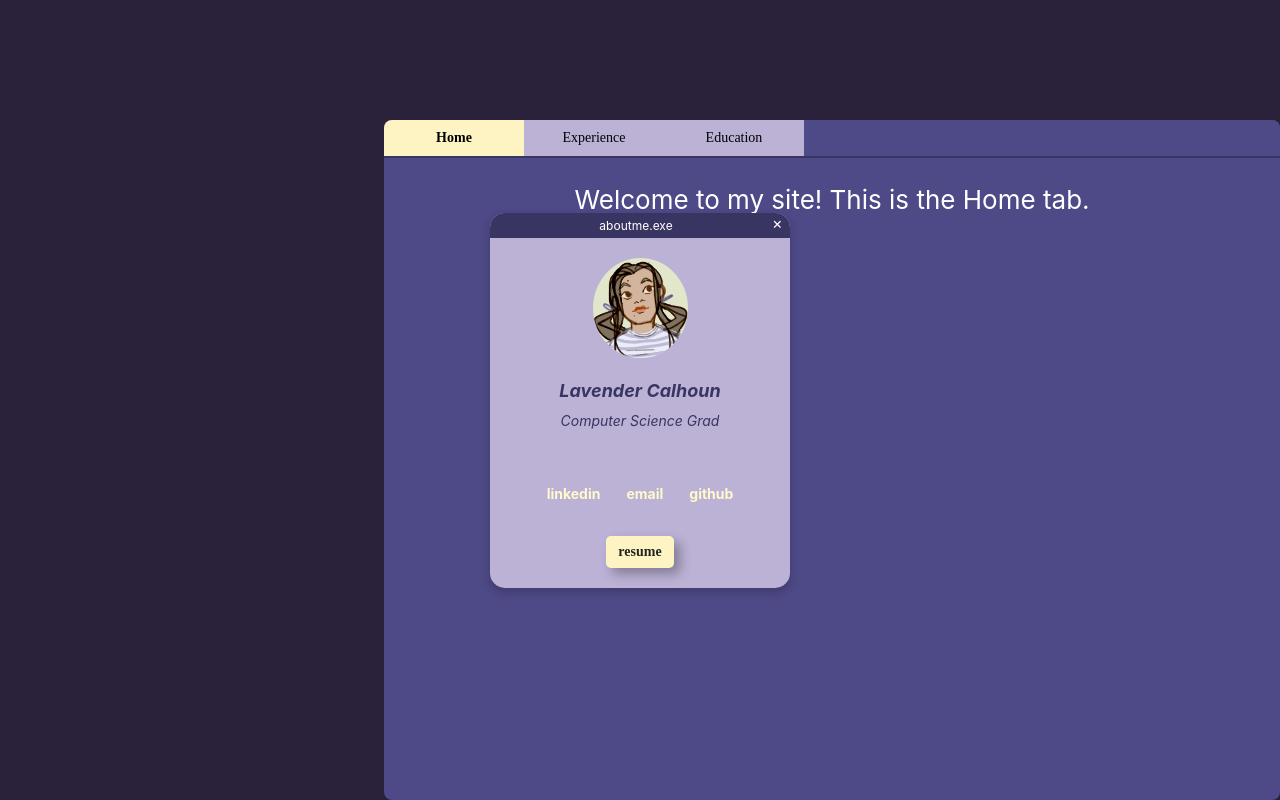
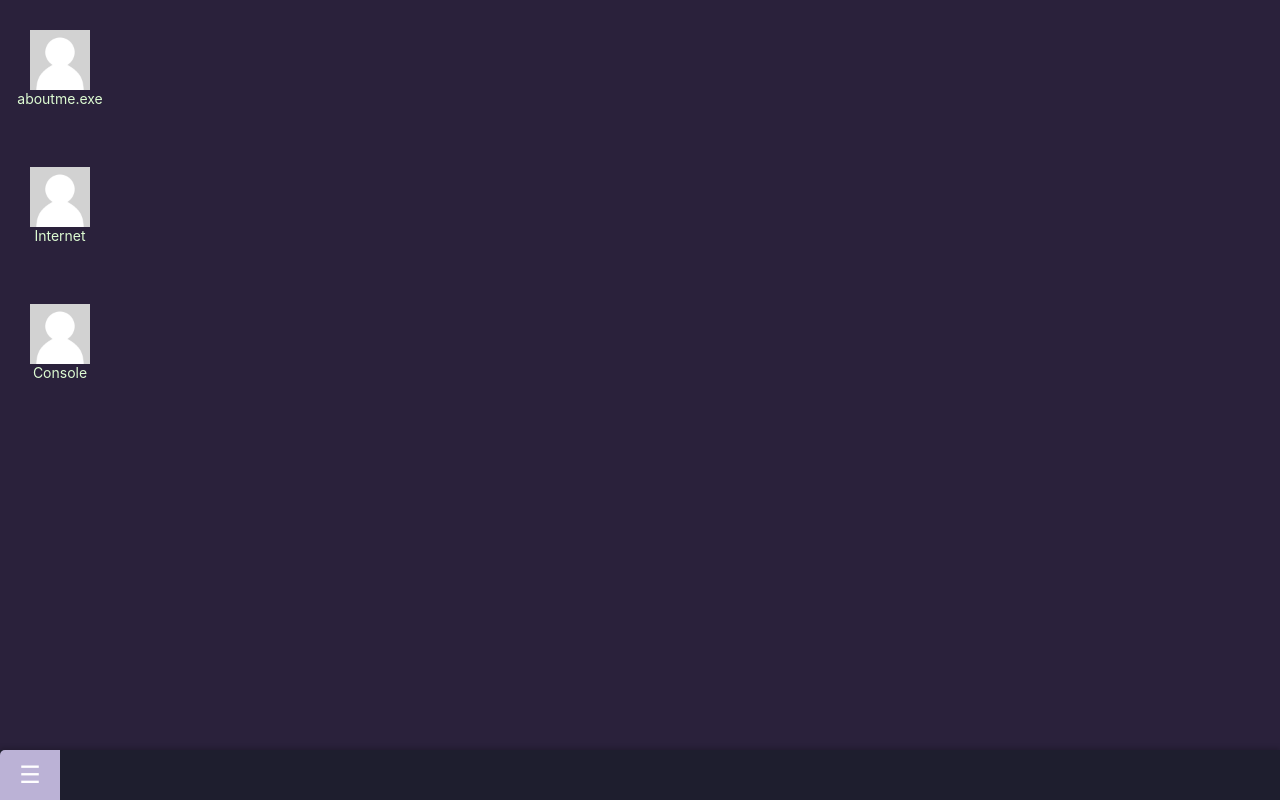
Before and after one commit to Lavender-C/portfolio-site, a React (Create React App) app: page / in a window 1280 px wide. Built offline with nearby package versions, Linux system fonts and the light colour scheme.

Commit message:
Added Taskbar, Program Shortcuts, Start Menu, and minimize buttons

```diff
--- a/src/App.css
+++ b/src/App.css
@@ -1,5 +1,13 @@
 .App {
   text-align: center;
+}
+
+.desktop {
+  background-color: #2a213b;
+  min-height: 100vh;
+  display: flex;
+  flex-direction: column;
+  font-size: calc(10px + 2vmin);
 }
 
 .App-logo {
@@ -13,13 +21,90 @@
   }
 }
 
-.App-header {
-  background-color: #2a213b;
-  min-height: 100vh;
+.shortcuts {
+  top: 10px;
+  margin: 30px;
   display: flex;
   flex-direction: column;
   align-items: center;
+  width: 60px;
+  font-size: 14px;
+  text-align: center;
+}
+
+.shortcuts img {
+  width: 60px;
+  height: 60px;
+  cursor: pointer;
+}
+
+/* Taskbar Stuff */
+.taskbar {
+  position: fixed;
+  bottom: 0;
+  left: 0;
+  width: 100%;
+  height: 50px;
+  background-color: #1e1e2e;
+  display: flex;
+  align-items: center;
+  justify-content: left;
+  padding: 0;
+  box-shadow: 0px -2px 5px rgba(0, 0, 0, 0.2);
+}
+
+.taskbar-menu button {
+  background-color: var(--primary);
+  color: white;
+  border: none;
+  width: 60px;
+  border-top-left-radius: 5px;
+  height: 50px;
+  cursor: pointer;
+  font-size: 24px;
+  display: flex;
+  align-items: center;
   justify-content: center;
-  font-size: calc(10px + 2vmin);
+}
+
+/* Dropdown Menu */
+.menu-dropdown {
+  position: absolute;
+  bottom: 60px;
+  left: 0;
+  background-color: #2a213b;
+  border: 1px solid #888;
+  display: flex;
+  flex-direction: column;
+}
+
+.menu-dropdown button {
+  background: none;
+  border: none;
   color: white;
+  padding: 8px;
+  cursor: pointer;
+  text-align: left;
+  width: 100%;
+  height: auto; /* Ensures they take only as much space as needed */
+  font-size: 14px;
 }
+
+.menu-dropdown button:hover {
+  background-color: #3a2f4b;
+}
+
+/* Open Programs in Taskbar */
+.taskbar-programs {
+  display: flex;
+  gap: 10px;
+  padding: 0 10px;
+}
+
+.taskbar-item {
+  background-color: #3a2f4b;
+  color: white;
+  padding: 5px 10px;
+  border-radius: 5px;
+  font-size: 14px;
+}
--- a/src/App.js
+++ b/src/App.js
@@ -1,17 +1,69 @@
+import React, { useState } from "react";
 import ProfileWindow from './ProfileWindow';
 import BrowserWindow from './BrowserWindow';
 import './App.css';
 
 
-function App() {
+const App = () => {
+
+  const [isProfileOpen, setProfileOpen] = useState(false);
+  const [isBrowserOpen, setBrowserOpen] = useState(false);
+  const [menuOpen, setMenuOpen] = useState(false);
+
+  const openPrograms = [];
+  if (isProfileOpen) openPrograms.push("aboutme.exe");
+  if (isBrowserOpen) openPrograms.push("browser.exe");
+
   return (
     <div className="App">
-      <header className="App-header">
-        <ProfileWindow />
-        <BrowserWindow />
-      </header>
+      <div className= "desktop">
+
+        {/* Shortcuts */}
+        <div className="shortcuts" onClick={() => setProfileOpen(true)}>
+          <img src="profile-pic.jpg" alt="Profile Icon" />
+          <span>aboutme.exe</span>
+        </div>
+
+        <div className="shortcuts" onClick={() => setBrowserOpen(true)}>
+          <img src="profile-pic.jpg" alt="Browser Icon" />
+          <span>Internet</span>
+        </div>
+
+        <div className="shortcuts">
+          <img src="profile-pic.jpg" alt="Command Line" />
+          <span>Console</span>
+        </div>
+      </div>
+
+      {/* Windows */}
+      {isProfileOpen && <ProfileWindow onClose={() => setProfileOpen(false)} /> }
+      {isBrowserOpen && <BrowserWindow onClose={() => setBrowserOpen(false)} /> }
+
+      {/* Taskbar */}
+      <div className ="taskbar">
+        {/* Menu Button */}
+        <div className ="taskbar-menu">
+          <button onClick={() => setMenuOpen(!menuOpen)}>☰</button>
+          {menuOpen && (
+            <div className="menu-dropdown">
+              <button>Option 1</button>
+              <button>Option 2</button>
+              <button>Option 3</button>
+            </div>
+          )}
+        </div>
+
+        {/* Open Programs */}
+        <div className="taskbar-programs">
+          {openPrograms.map((program, index) => (
+            <div key={index} className="taskbar-item">
+              {program}
+            </div>
+          ))}
+        </div>
+      </div>
     </div>
   );
-}
+};
 
 export default App;
--- a/src/BrowserWindow.css
+++ b/src/BrowserWindow.css
@@ -1,7 +1,7 @@
 /* src/BrowserWindow.css */
 .browser-window {
     position: fixed;
-    bottom: 0px;
+    bottom: 50px;
     right: 0px;
     width: 70vw;
     height: 85vh;
@@ -43,16 +43,11 @@
 }
 
   /* Main Content Area */
-.browser-content {
-    flex-grow: 1;
-    overflow: hidden; /* Prevents double scrollbars */
-    color: #D0E7DF;
-}
-
 .experience-section {
     display: flex;
     flex-direction: column;
     overflow: hidden;
+    color: white;
 }
 
 .scroll-container {
--- a/src/BrowserWindow.js
+++ b/src/BrowserWindow.js
@@ -2,7 +2,7 @@ import React, { useState } from "react";
 import ExperiencePost from "./ExperiencePost";
 import "./BrowserWindow.css";
 
-const BrowserWindow = () => {
+const BrowserWindow = ({ onClose }) => {
   const [activeTab, setActiveTab] = useState("home");
 
   const posts = [
@@ -89,6 +89,7 @@ const BrowserWindow = () => {
           >
             Education
           </button>
+          <span className="close" onClick={onClose}>×</span>
         </div>
 
         {/* Main Content */}
--- a/src/ProfileWindow.css
+++ b/src/ProfileWindow.css
@@ -1,4 +1,7 @@
 .profile-window {
+    position: absolute;
+    top: 50%;            /* Center vertically */
+    left: 50%;
     display: flex;
     flex-direction: column;
     justify-content: space-between;
@@ -9,12 +12,12 @@
     background-color: var(--primary);
     border-radius: 15px;
     box-shadow: 0 4px 8px rgba(0, 0, 0, 0.2);
-    z-index: 9999;
+    z-index: 900;
     overflow: hidden;
 }
 
 .top-bar {
-    display: flex;
+    display: flex;        /* Center horizontally */
     justify-content: space-between;
     align-items: center;
     background-color: var(--background);
--- a/src/ProfileWindow.js
+++ b/src/ProfileWindow.js
@@ -3,7 +3,7 @@ import './ProfileWindow.css';
 import "./global.css";
 import resume from './resume_F25.pdf'
 
-const ProfileWindow = () => {
+const ProfileWindow = ({ onClose }) => {
     const elementRef = useRef(null);
     const topBarRef = useRef(null);
 
@@ -41,12 +41,13 @@ const ProfileWindow = () => {
         };
     }, []);
 
+
     return (
         <div ref={elementRef} className="profile-window">
             <div ref={topBarRef} className="top-bar">
                 <span className="title">aboutme.exe</span>
                 <div className="icons">
-                    <span className="close">×</span>
+                    <span className="close" onClick={onClose}>×</span>
                 </div>
             </div>
             <div className="content">
```
Lines whose indentation alone changed are shown as unchanged.
